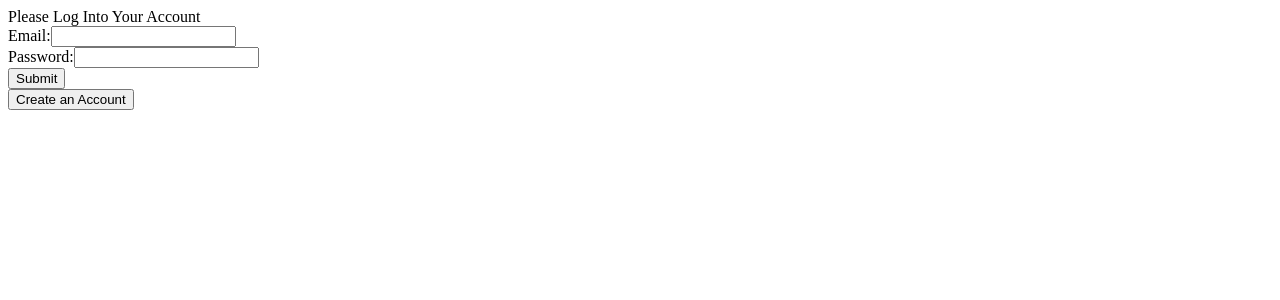
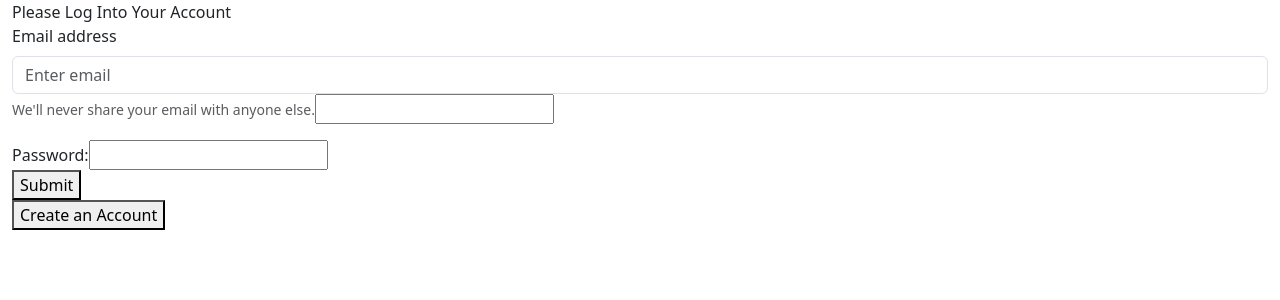
Before and after one commit to tomasdepiano/NBA-Trivia-Game, a React (Vite) app: page / in a window 1280 px wide. Shown: the top 300 px of the page. Built offline with nearby package versions, Linux system fonts and the light colour scheme.

Commit message:
Got the stopwatch to stop when the user finishes the quiz; but it doesn't take you to the next page to show the results; need to work on that; also started working on implementing bootstrap on my homepage but I need some help with that

```diff
--- a/package.json
+++ b/package.json
@@ -13,6 +13,7 @@
   },
   "dependencies": {
     "axios": "^1.6.2",
+    "bootstrap": "^5.3.2",
     "express": "^4.18.2",
     "express-session": "^1.17.3",
     "formik": "^2.4.5",
@@ -20,6 +21,7 @@
     "pg": "^8.11.3",
     "pg-hstore": "^2.3.4",
     "react": "^18.2.0",
+    "react-bootstrap": "^2.9.2",
     "react-dom": "^18.2.0",
     "react-router-dom": "^6.20.1",
     "sequelize": "^6.35.1",
--- a/pages/LoginPage.jsx
+++ b/pages/LoginPage.jsx
@@ -3,6 +3,11 @@ import Modal from "../src/components/CreateAccountModal.jsx";
 import { useState } from "react";
 import { useNavigate } from "react-router-dom";
 import axios from "axios";
+import "bootstrap/dist/css/bootstrap.css";
+import Container from "react-bootstrap/Container";
+import Form from "react-bootstrap/Form";
+import Button from "react-bootstrap/Button";
+import InputGroup from "react-bootstrap/InputGroup";
 
 export default function LoginPage() {
   const path = window.location.pathname;
@@ -31,17 +36,23 @@ export default function LoginPage() {
     <>
       {isHome && (
         <>
+          <Container fluid>
             <div>Please Log Into Your Account</div>
-          <form>
-            <div>
-              Email:
+            <Form>
+              <Form.Group className="mb-3" controlId="formBasicEmail">
+                <Form.Label>Email address </Form.Label>
+                <Form.Control type="email" placeholder="Enter email" />
+                <Form.Text>
+                  We'll never share your email with anyone else.
+                </Form.Text>
                 <input
                   type="text"
                   name="email"
                   onChange={(e) => setEmail(e.target.value)}
                   value={email}
                 />
-            </div>
+              </Form.Group>
+
               <div>
                 Password:
                 <input
@@ -51,10 +62,11 @@ export default function LoginPage() {
                   value={password}
                 />
               </div>
+
               <button type="submit" onClick={(e) => handleLogin(e)}>
                 Submit
               </button>
-          </form>
+            </Form>
             <button
               className="openModalBtn"
               onClick={() => {
@@ -64,6 +76,7 @@ export default function LoginPage() {
               Create an Account
             </button>
             {openModal && <Modal closeModal={setOpenModal} />}
+          </Container>
         </>
       )}
       <Outlet />
--- a/src/components/Quiz/Quiz.jsx
+++ b/src/components/Quiz/Quiz.jsx
@@ -24,16 +24,12 @@ export default function Quiz() {
       setTimeStarted(true);
     }
   }
-
-  function stopTime() {
-    if (!timeStopped) {
-      setTimeStopped(true);
-    }
-  }
-
-  function finalSubmit() {
-    if (index === data.length) {
-      <button>Submit your answers</button>;
+  //save time, route to next page and stop time
+  function handleFinishQuiz() {
+    if (index === data.length - 1) {
+      if (!timeStopped) {
+        setTimeStopped(true);
+      }
     }
   }
 
@@ -135,8 +131,16 @@ export default function Quiz() {
               {question.option4}
             </li>
           </ul>
-
-          <button onClick={next}>Next</button>
+          <button
+            onClick={(e) => {
+              if (index === data.length - 1) {
+                return handleFinishQuiz();
+              }
+              next();
+            }}
+          >
+            {index === data.length - 1 ? "Finish Quiz" : "Next"}
+          </button>
           <div className="index">
             {index + 1} of {data.length} questions
           </div>
```
Also changed, not shown: 1 other file (tests, documents, lock files or other folders). Lines whose indentation alone changed are shown as unchanged.
